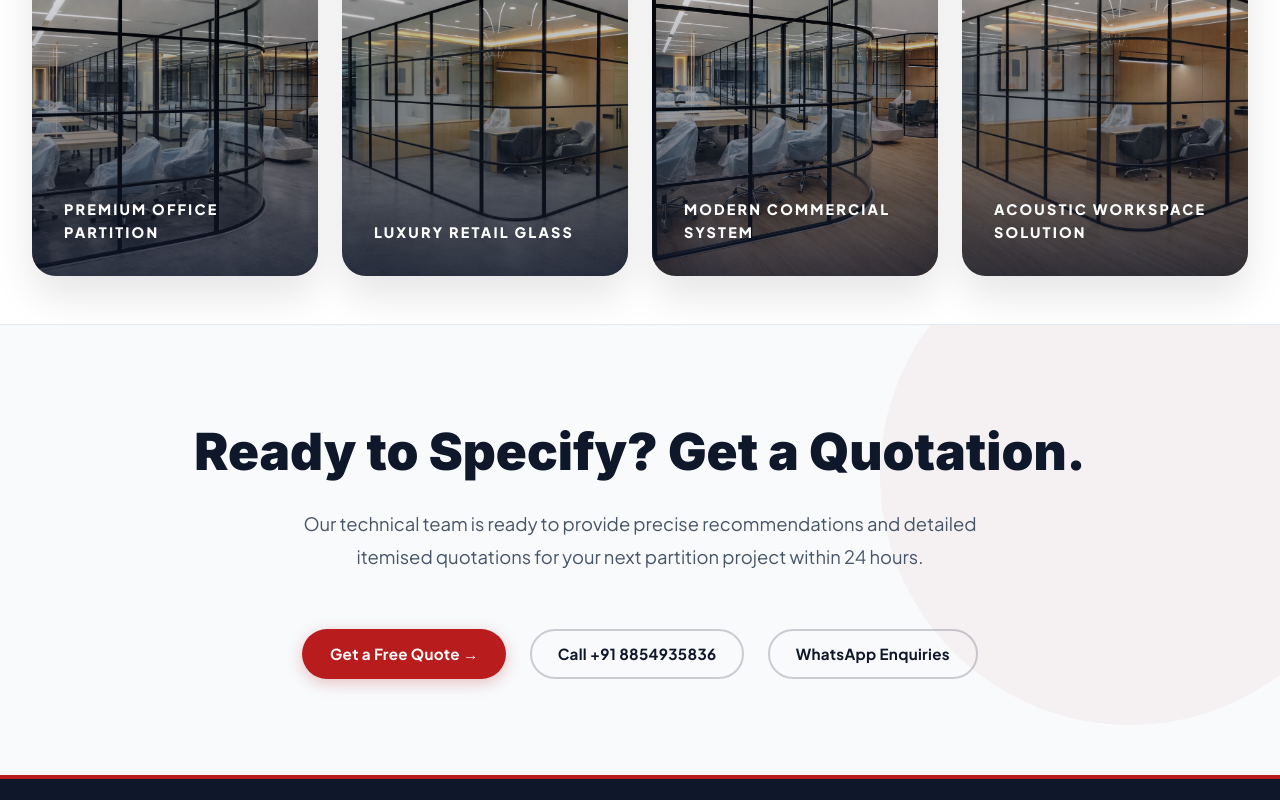
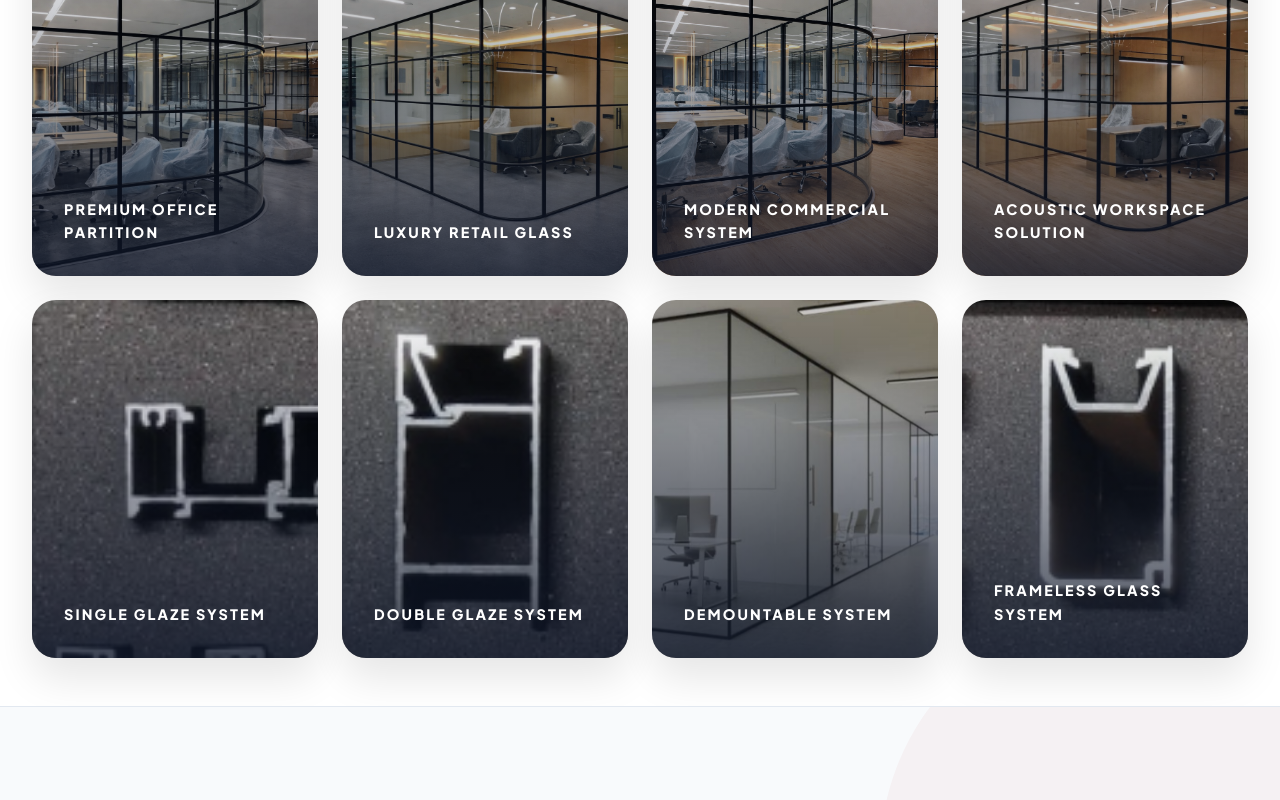
Before and after one commit to digitalsolution360web/raja-project, a Next.js app: page / in a window 1280 px wide. Shown: the part 9826-10626 px from the top of the page. Built offline with nearby package versions, Linux system fonts and the light colour scheme.

Commit message:
UI: Added second row of projects and restored premium zoom effects

```diff
--- a/app/page.tsx
+++ b/app/page.tsx
@@ -360,7 +360,11 @@ export default function HomePage() {
               { img: '/h1.jpeg', title: 'Premium Office Partition' },
               { img: '/h2.jpeg', title: 'Luxury Retail Glass' },
               { img: '/h3.jpeg', title: 'Modern Commercial System' },
-              { img: '/h4.jpeg', title: 'Acoustic Workspace Solution' }
+              { img: '/h4.jpeg', title: 'Acoustic Workspace Solution' },
+              { img: '/03 (3).jpeg', title: 'Single Glaze System' },
+              { img: '/03 (1).jpeg', title: 'Double Glaze System' },
+              { img: '/03 (4).jpeg', title: 'Demountable System' },
+              { img: '/04.jpeg', title: 'Frameless Glass System' }
             ].map((proj, i) => (
               <div key={i} className="hover-scale" style={{ position: 'relative', borderRadius: '24px', overflow: 'hidden', aspectRatio: '4/5', boxShadow: '0 20px 40px rgba(0,0,0,0.1)' }}>
                 <Image src={proj.img} alt={proj.title} fill style={{ objectFit: 'cover' }} />
```
